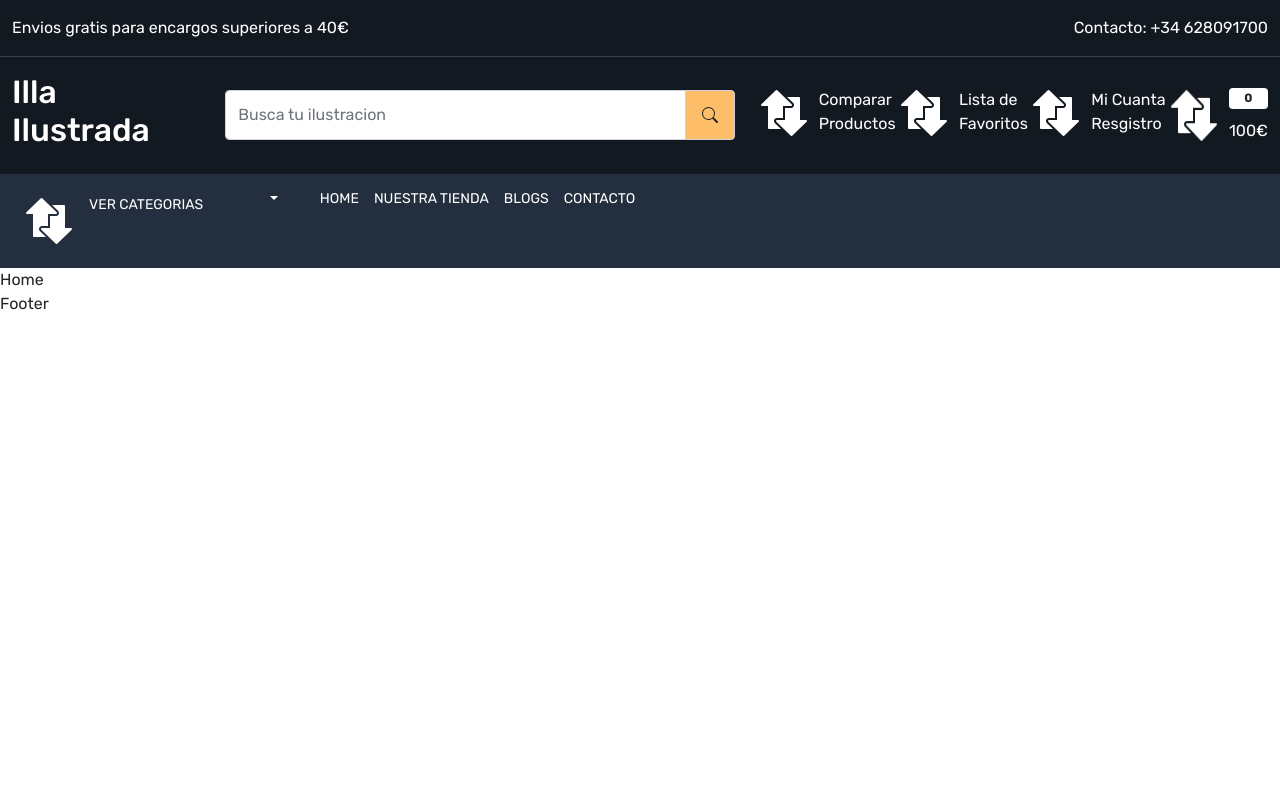
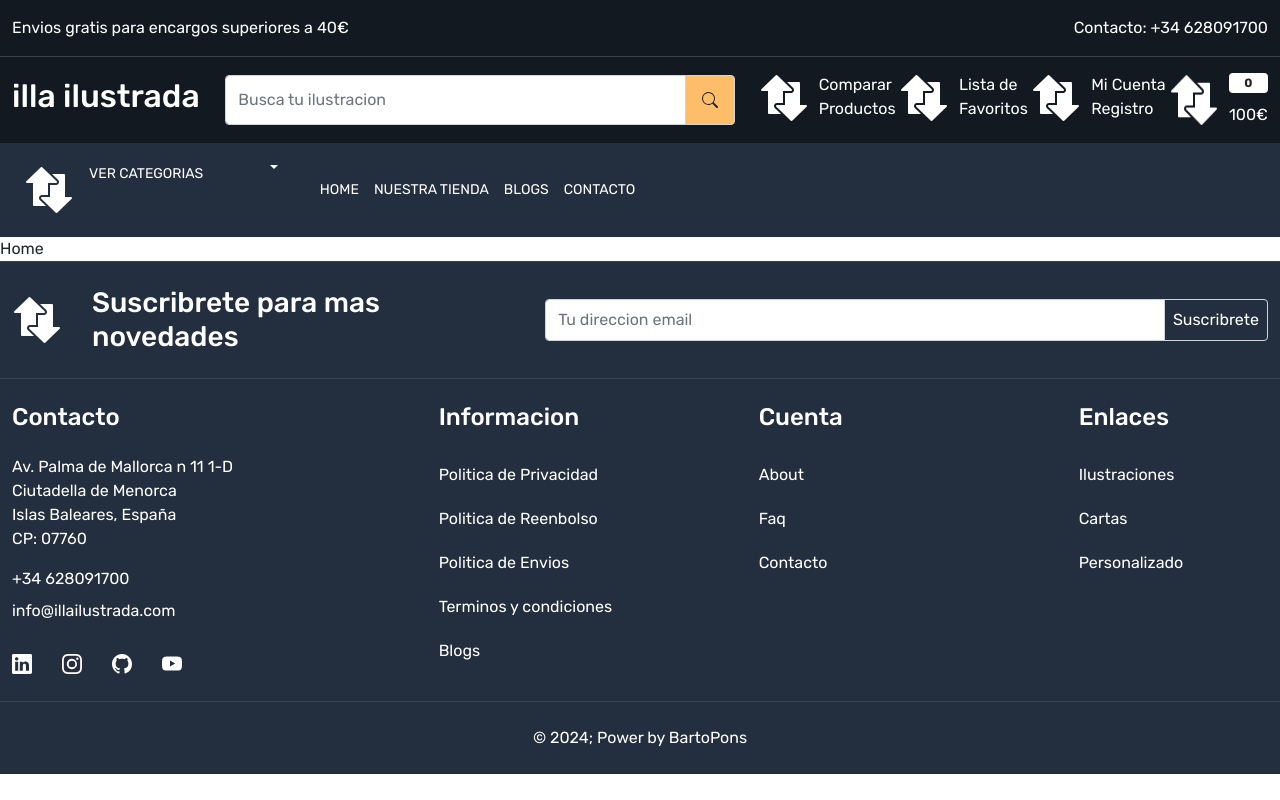
Before and after one commit to PonsBarto/illa_Ilustrada_front, a React (Create React App) app: page / in a window 1280 px wide. Built offline with nearby package versions, Linux system fonts and the light colour scheme.

Commit message:
diseño de footer realizado

```diff
--- a/src/App.css
+++ b/src/App.css
@@ -33,7 +33,7 @@ a {
   box-shadow: none;
   border-color: inherit;
 }
-
+/*Header*/
 .header-top-strip {
   border-bottom: 1px solid var(--color-3b4149);
   background-color: var(--color-131921);
@@ -71,4 +71,33 @@ a {
 .header-bottom .dropdown-menu {
   background-color: var(--color-131921);
   width: 100%;
+  transform: translate3d(0px,57px,0px) !important;
 }
+
+.header-bottom .dropdown-item{
+  padding: 20px;
+  margin-bottom: 3px;
+  border-bottom: 1px solid var(--color-3b4149);
+}
+.header-bottom .dropdown-item:hover{
+  background-color: transparent;
+  color: var(--color-febd69) !important;
+}
+/*Header*/
+
+
+/*Footer*/
+
+footer{
+  background-color: var(--color-232f3e);
+}
+
+footer:not(:first-child){
+  border-top: 1px solid rgba(255,255,255,0.1);
+}
+footer .input-group-text{
+  background-color: var(--color-232f3e);
+  color: white;
+  padding: 8px 17px;
+}
+/*Footer*/
--- a/src/components/Footer.js
+++ b/src/components/Footer.js
@@ -1,7 +1,127 @@
 import React from "react";
+import { Link } from "react-router-dom";
+import { BsLinkedin, BsGithub, BsYoutube, BsInstagram } from "react-icons/bs";
 
 const Footer = () => {
-  return <div>Footer</div>;
+  return (
+    <>
+      <footer className="py-4">
+        <div className="container-xxl">
+          <div className="row align-items-center">
+            <div className="col-5">
+              <div className="footer-top-data d-flex gap-30 align-items-center">
+                <img src="images/compare.png" alt="newsletter" />
+                <h3 className="mb-0 text-white">
+                  Suscribrete para mas novedades
+                </h3>
+              </div>
+            </div>
+            <div className="col-7">
+              <div className="input-group">
+                <input
+                  type="text"
+                  class="form-control py-1"
+                  placeholder="Tu direccion email"
+                  aria-label="tu direccion email"
+                  aria-describedby="basic-addon2"
+                />
+                <span className="input-group-text p-2" id="basic-addon2">
+                  Suscribrete
+                </span>
+              </div>
+            </div>
+          </div>
+        </div>
+      </footer>
+      <footer className="py-4">
+        <div className="container-xxl">
+          <div className="row">
+            <div className="col-4">
+              <h4 className="text-white mb-4">Contacto</h4>
+              <div>
+                <address className="text-white fs-6">
+                  Av. Palma de Mallorca n 11 1-D <br />
+                  Ciutadella de Menorca <br />
+                  Islas Baleares, España
+                  <br />
+                  CP: 07760
+                </address>
+                <a
+                  href="tel:+34 628091700"
+                  className="mt-3 d-block mb-2 text-white"
+                >
+                  +34 628091700
+                </a>
+                <a
+                  href="mailto: info@illailustrada.com"
+                  className="mt-2 d-block mb-1 text-white"
+                >
+                  info@illailustrada.com
+                </a>
+                <div className="social_icons d-flex align-items-center gap-30 mt-4">
+                  <a className="text-white fs-5" href="">
+                    <BsLinkedin />
+                  </a>
+                  <a className="text-white fs-5" href="">
+                    <BsInstagram />
+                  </a>
+                  <a className="text-white fs-5" href="">
+                    <BsGithub />
+                  </a>
+                  <a className="text-white fs-5" href="">
+                    <BsYoutube />
+                  </a>
+                </div>
+              </div>
+            </div>
+            <div className="col-3">
+              <h4 className="text-white mb-4">Informacion</h4>
+              <div className="footer-links d-flex flex-column">
+                <Link className="text-white py-2 mb-1">
+                  Politica de Privacidad
+                </Link>
+                <Link className="text-white py-2 mb-1">
+                  Politica de Reenbolso
+                </Link>
+                <Link className="text-white py-2 mb-1">Politica de Envios</Link>
+                <Link className="text-white py-2 mb-1">
+                  Terminos y condiciones
+                </Link>
+                <Link className="text-white py-2 mb-1">Blogs</Link>
+              </div>
+            </div>
+            <div className="col-3">
+              <h4 className="text-white mb-4">Cuenta</h4>
+              <div className="footer-links d-flex flex-column">
+                <Link className="text-white py-2 mb-1">About</Link>
+                <Link className="text-white py-2 mb-1">Faq</Link>
+                <Link className="text-white py-2 mb-1">Contacto</Link>
+              </div>
+            </div>
+            <div className="col-2">
+              <h4 className="text-white mb-4">Enlaces</h4>
+              <div className="footer-links d-flex flex-column">
+                <Link className="text-white py-2 mb-1">Ilustraciones</Link>
+                <Link className="text-white py-2 mb-1">Cartas</Link>
+                <Link className="text-white py-2 mb-1">Personalizado</Link>
+              </div>
+            </div>
+          </div>
+        </div>
+      </footer>
+      <footer className="py-4">
+        <div className="container-xxl">
+          <div className="row">
+            <div className="col-12">
+              <p className="text-center mb-0 text-white">
+                &copy; {new Date().getFullYear()}; Power by BartoPons
+              </p>
+            </div>
+          </div>
+        </div>
+      </footer>
+    </>
+  );
 };
 
 export default Footer;
--- a/src/components/Header.js
+++ b/src/components/Header.js
@@ -29,7 +29,7 @@ const Header = () => {
           <div className="row align-items-center">
             <div className="col-2">
               <h2>
-                <Link className="text-white">Illa Ilustrada</Link>
+                <Link className="text-white">illa ilustrada</Link>
               </h2>
             </div>
             <div className="col-5">
@@ -70,8 +70,8 @@ const Header = () => {
                   <Link className="d-flex aling-items-center gap-10 text-white">
                     <img src="images/compare.png" alt="user" />
                     <p className="mb-0">
-                      Mi Cuanta <br />
-                      Resgistro
+                      Mi Cuenta <br />
+                      Registro
                     </p>
                   </Link>
                 </div>
@@ -93,7 +93,7 @@ const Header = () => {
         <div className="container-xxl">
           <div className="row">
             <div className="col-12">
-              <div className="menu-bottom d-flex laign-items-center gap-30">
+              <div className="menu-bottom d-flex align-items-center gap-30">
                 <div>
                   <div className="dropdown">
                     <button
@@ -102,26 +102,27 @@ const Header = () => {
                       data-bs-toggle="dropdown"
                       aria-expanded="false"
                     >
-                      <img src="images/compare.png" />
+                      <img src="images/compare.png" alt=""/>
                       <span className="me-5 d-inline-block">
                         Ver Categorias
                       </span>
                     </button>
-                    <ul className="dropdown-menu">
+                    <ul className="dropdown-menu"
+                    aria-labelledby="dropdownMenuButton1">
                       <li>
-                        <a class="dropdown-item" href="#">
+                        <Link className="dropdown-item text-white" to="">
                           Action
-                        </a>
+                        </Link>
                       </li>
                       <li>
-                        <a class="dropdown-item" href="#">
+                        <Link className="dropdown-item text-white" to="">
                           Another action
-                        </a>
+                        </Link>
                       </li>
                       <li>
-                        <a class="dropdown-item" href="#">
+                        <Link className="dropdown-item text-white" to="">
                           Something else here
-                        </a>
+                        </Link>
                       </li>
                     </ul>
                   </div>
```
